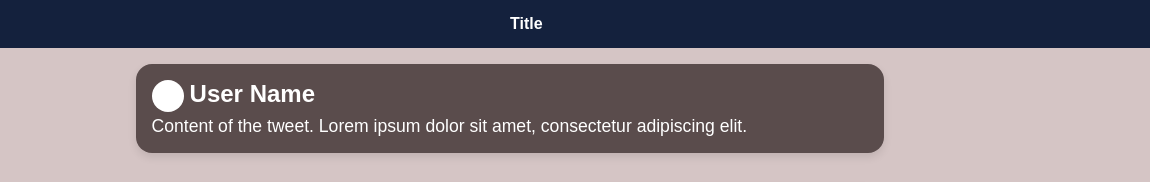
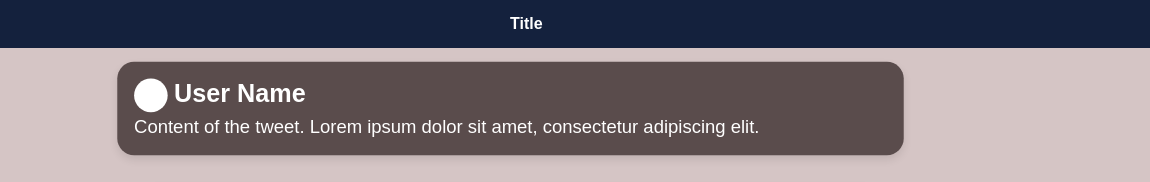
Before and after one commit to electrify-7/Hackathon-project, a plain HTML site: page loginpage.html in a window 1280 px wide. In both pictures the pointer is over the element 639 px from the left and 108 px from the top of the page. Shown: the top 182 px of the page, 130-1280 px from the left. Drawn offline with Linux system fonts and the light colour scheme.

Commit message:
Update loginpage.css

```diff
--- a/loginpage.css
+++ b/loginpage.css
@@ -83,6 +83,7 @@
  }
 
 
+
  /* Card Styling */
  .card {
     background-color: #5a4c4c;
@@ -97,9 +98,14 @@
     position: relative;
     left:20%;
     max-width: 900px;
-
+    transition: trasform 0.1s cubic-bezier(0.175, 0.885, 0.32, 1.275);
 
  }
+
+ .card:hover{
+    transform: scale(1.05);
+ }
+
 
  .card h2 {
     margin-bottom: 0.5rem;
```
